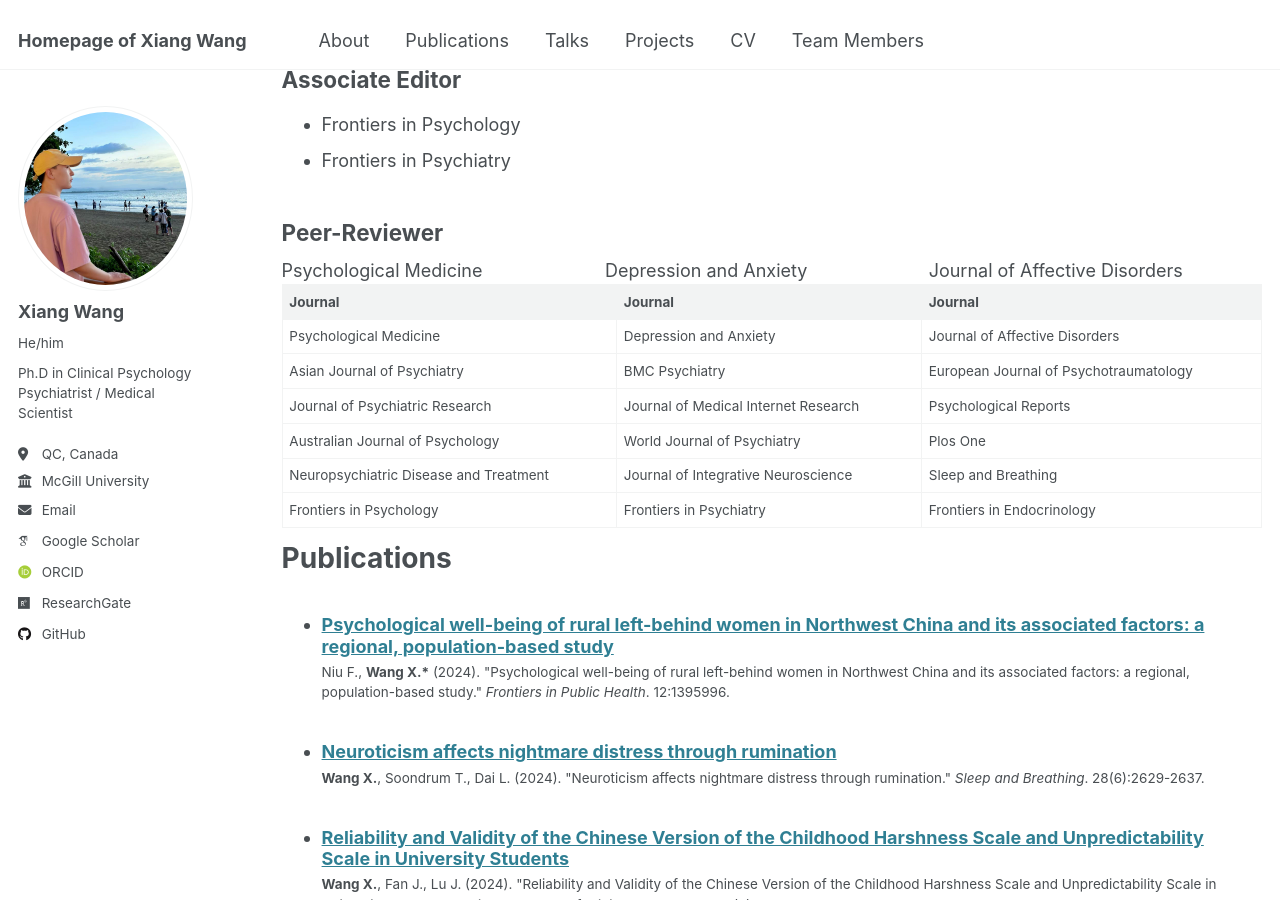
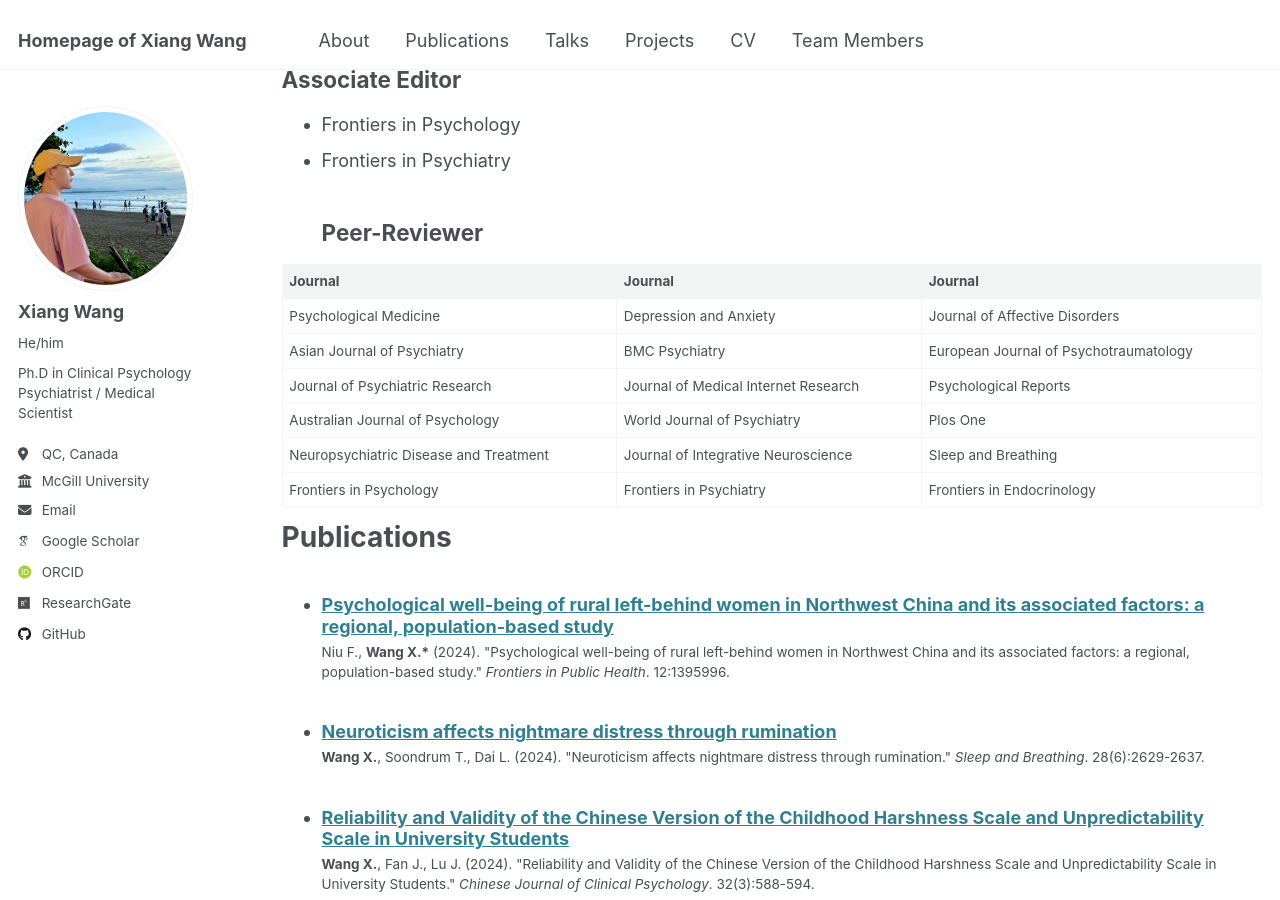
Before and after one commit to Xiang-Wangs/xiang-wangs.github.io, a Jekyll site: the page built from _pages/cv.md, in a window 1280 px wide and 900 px high, scrolled down 733 px. Built offline with Jekyll 4.4.1, drawn with Linux system fonts in a browser that asks for light colours; some web fonts are replaced.

Commit message:
Update cv.md

```diff
--- a/_pages/cv.md
+++ b/_pages/cv.md
@@ -22,16 +22,10 @@ redirect_from:
 * <strong>Behavioral Modeling</strong>: Skilled in various methodologies for human behavioral research, including experimental design, data collection, and statistical analysis. Proficient in analyzing cross-sectional and longitudinal data using behavioral modeling techniques.
 
 # Academic Roles
-
 ## Associate Editor
 * Frontiers in Psychology
 * Frontiers in Psychiatry
-
 ## Peer-Reviewer
-<div style="display: inline-block; width: 33%;">Psychological Medicine</div>
-<div style="display: inline-block; width: 33%;">Depression and Anxiety</div>
-<div style="display: inline-block; width: 33%;">Journal of Affective Disorders</div>
-
 
 | Journal                                  | Journal                                      | Journal                                    |
 | ------------------------                 | ----------------------------                 | --------------------------------           |
```
